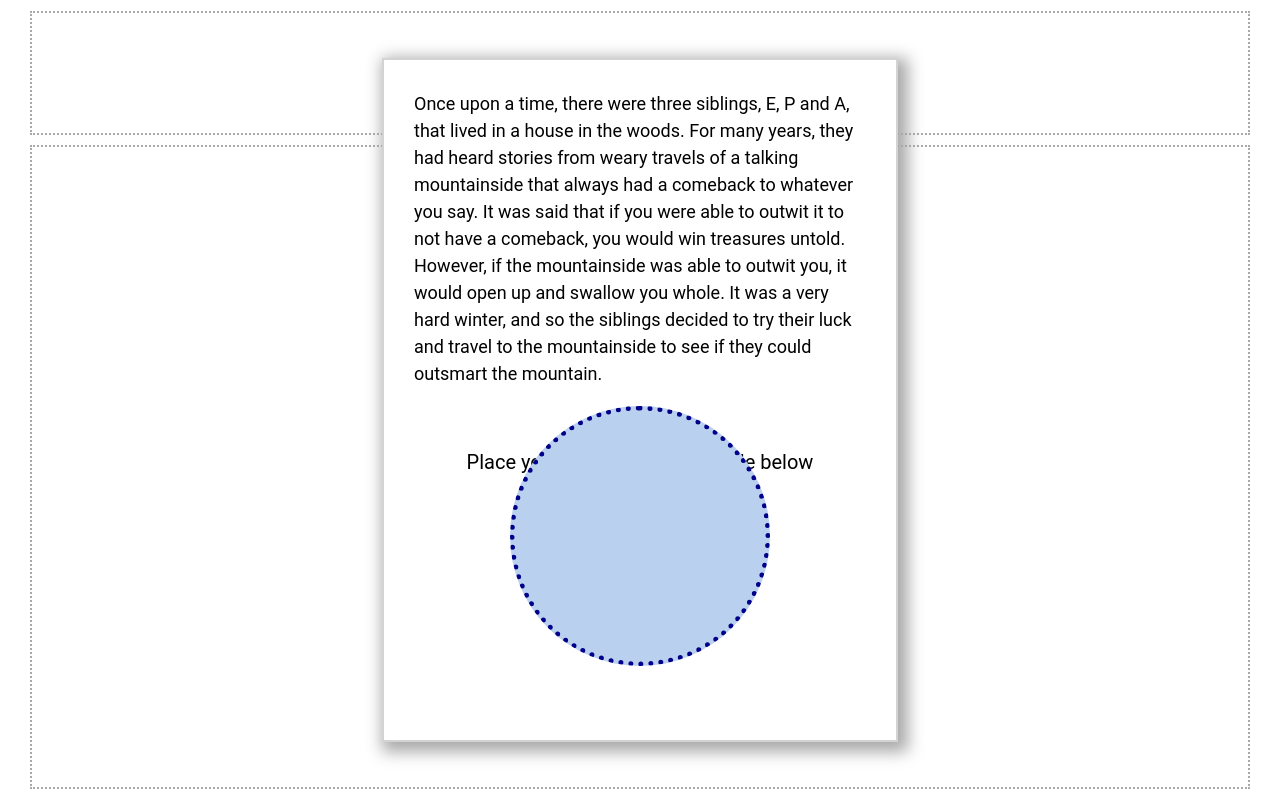
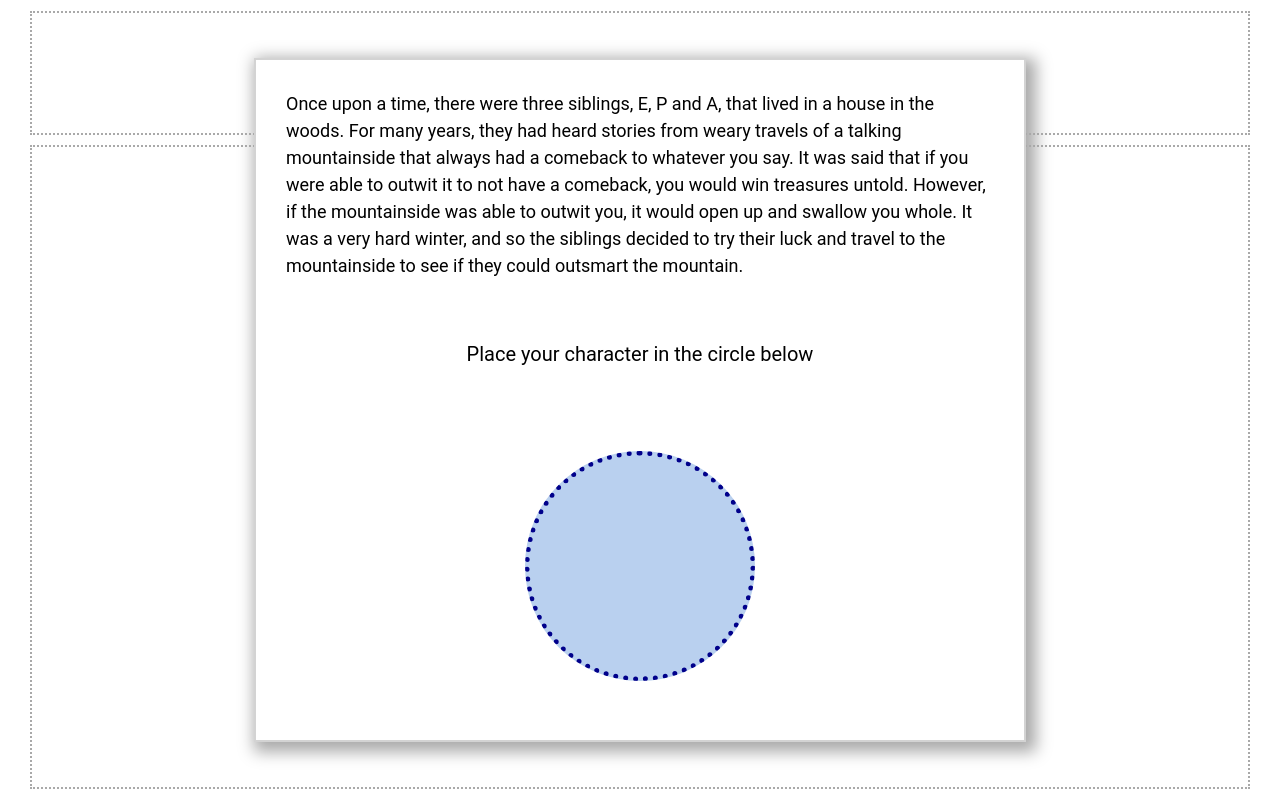
Before and after one commit to Nora-bakke/BA23_AI_historyTelling_disc, a plain HTML site: page index.html in a window 1280 px wide. Drawn offline with nearby package versions, Linux system fonts and the light colour scheme.

Commit message:
ipad compatible

```diff
--- a/css/index.css
+++ b/css/index.css
@@ -143,3 +143,22 @@ span {
     top: 0;
     visibility: hidden;
 }
+
+/* -----------------------------     IPAD SCREEN     ------------------------------ */
+
+@media screen and (max-width: 1300px) {
+    #boxPopUpStart {
+        width: 60%;
+    }
+
+    #btnCharCirclePopUpStart {
+        width: 220px;
+        height: 220px;
+        margin-top: 30px;
+    }
+
+    .boxChoice {
+        width: 220px;
+        height: 220px;
+    }
+}
--- a/index.html
+++ b/index.html
@@ -8,6 +8,7 @@
     <script type="text/javascript" src="js_tritra/tritra.js"></script>
     <script type="text/javascript" src="js/index.js"></script>
     <script type="text/javascript" src="js/storyFlow.js"></script>
+    <meta name="viewport" content="width=device-width, initial-scale=1.0">
 
 </head>
 <body>
```
